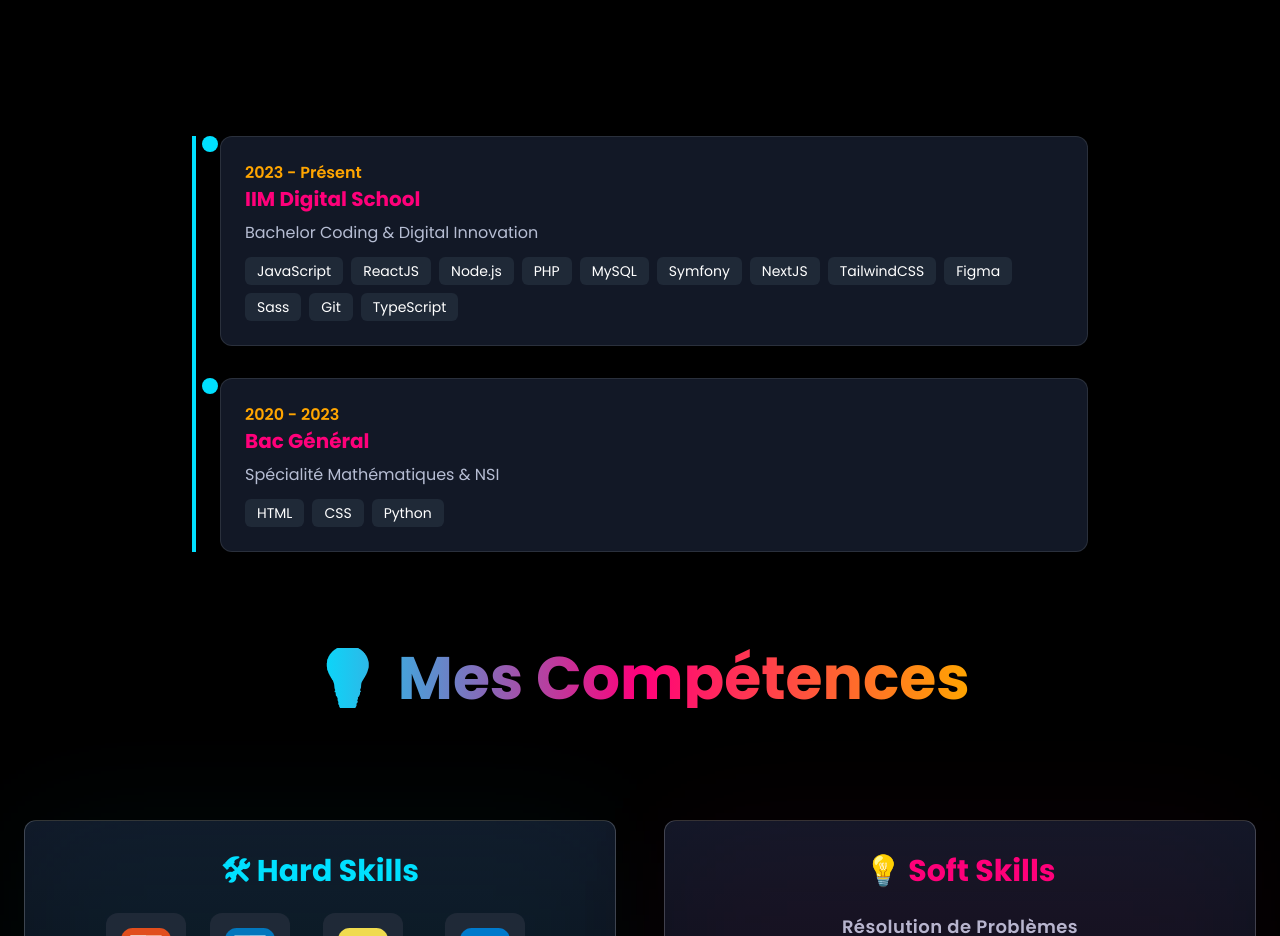
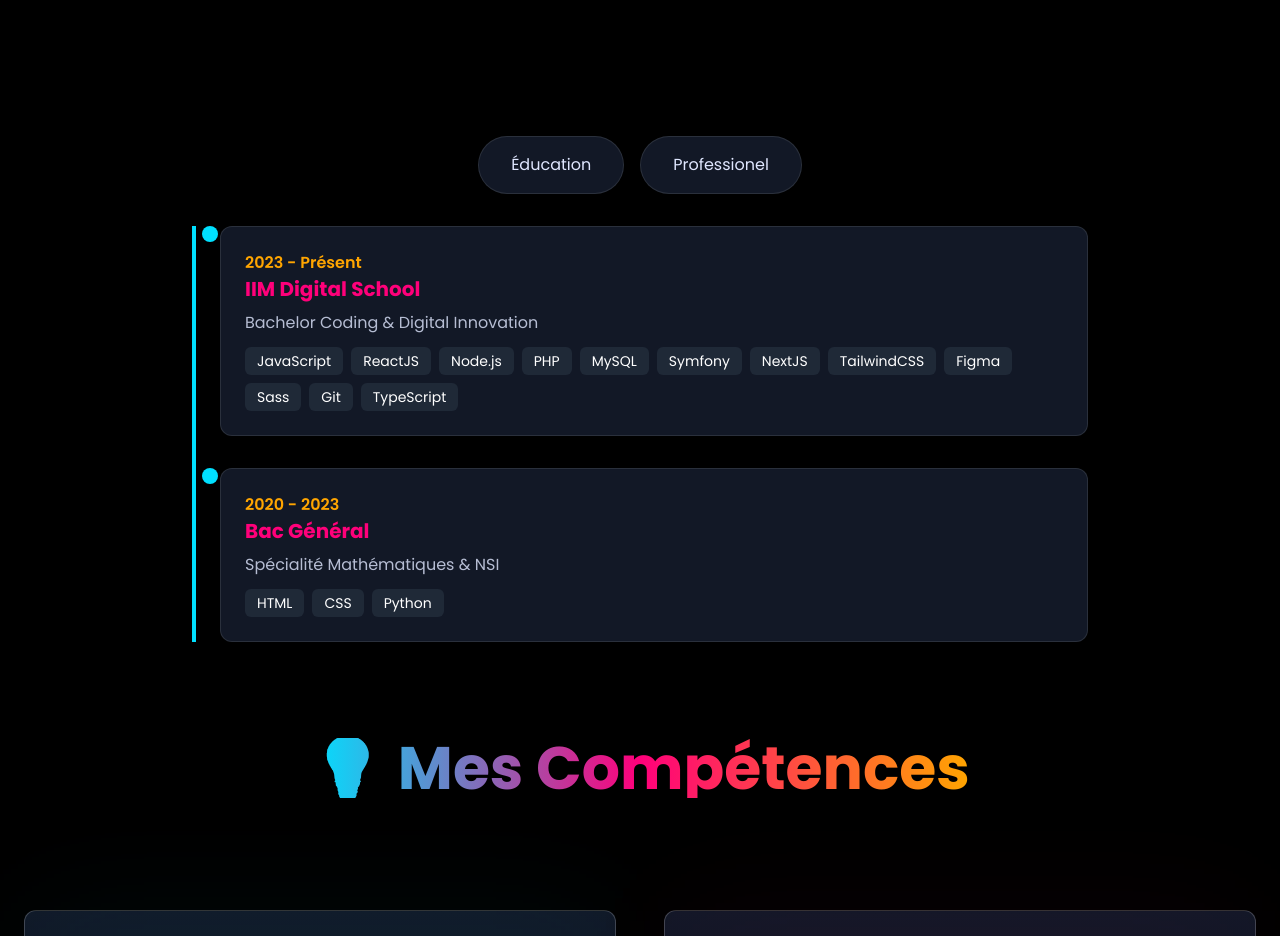
Before and after one commit to MaxenceRault/portfolio, a Next.js app: page / in a window 1280 px wide. Shown: the part 940-1876 px from the top of the page. Built offline with nearby package versions, Linux system fonts and the light colour scheme.

Commit message:
Ajout rubrique experience pro

```diff
--- a/components/Hero/heroEducation.tsx
+++ b/components/Hero/heroEducation.tsx
@@ -1,4 +1,5 @@
 "use client";
+import { useState } from "react";
 import { motion } from "framer-motion";
 
 const educationData = [
@@ -14,17 +15,55 @@ const educationData = [
     description: "Spécialité Mathématiques & NSI",
     tech: ["HTML", "CSS", "Python"],
   },
+];
 
+const professionalData = [
+  {
+    year: "Été 2024",
+    title: "Saisonnier Intermarché",
+    description: "Employé mise en place rayon frais",
+    tech: ["Résolution de problèmes", "Gestion du temps"],
+  },
+  {
+    year: "Été 2023",
+    title: "Saisonnier Intermarché",
+    description: "Employé Boucherie",
+    tech: ["Coopération en équipe"],
+  },
 ];
 
 export default function HeroEducation() {
+  const [activeTab, setActiveTab] = useState("education");
+
+  const data = activeTab === "education" ? educationData : professionalData;
+
   return (
     <div className="relative max-w-4xl mx-auto mt-16">
+      {/* Tabs */}
+      <div className="flex justify-center mb-8 space-x-4">
+        {["Éducation", "Professionel"].map((tab) => (
+          <motion.button
+            key={tab}
+            initial={{ opacity: 0, y: 20 }}
+            animate={{ opacity: 1, y: 0 }}
+            transition={{ duration: 0.8, delay: 1.2 }}
+            whileHover={{ scale: 1.05, transition: { duration: 0.2 } }}
+            className={`relative overflow-hidden px-8 py-4 rounded-full bg-surface border border-white/10 hover:border-primary/30 transition-all group ${
+              activeTab === tab ? "bg-primary text-white" : "bg-gray-200"
+            }`}
+            onClick={() => setActiveTab(tab)}
+          >
+            <span className="text-content group-hover:text-primary transition-colors capitalize">
+              {tab}
+            </span>
+            <div className="absolute inset-0 bg-gradient-to-r from-primary/10 to-tertiary/10 opacity-0 group-hover:opacity-100 transition-opacity" />
+          </motion.button>
+        ))}
+      </div>
 
-
-      {/* Frise technologique */}
+      {/* Timeline */}
       <div className="relative border-l-4 border-primary pl-6 space-y-8">
-        {educationData.map((item, index) => (
+        {data.map((item, index) => (
           <motion.div
             key={index}
             initial={{ opacity: 0, x: -50 }}
@@ -33,10 +72,10 @@ export default function HeroEducation() {
             transition={{ duration: 0.6, delay: index * 0.2 }}
             className="relative"
           >
-            {/* Point de la frise */}
+            {/* Timeline Point */}
             <div className="absolute -left-[18px] w-4 h-4 bg-primary rounded-full"></div>
 
-            {/* Contenu */}
+            {/* Content */}
             <div className="bg-surface p-6 rounded-xl shadow-lg border border-white/10">
               <span className="text-tertiary font-semibold">{item.year}</span>
               <h3 className="text-xl font-bold text-secondary">{item.title}</h3>
```
Lines whose indentation alone changed are shown as unchanged.
